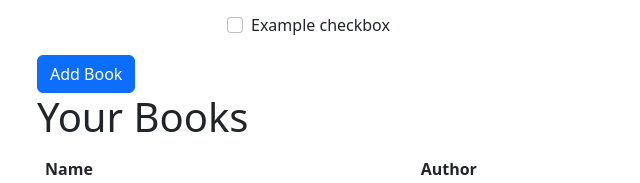
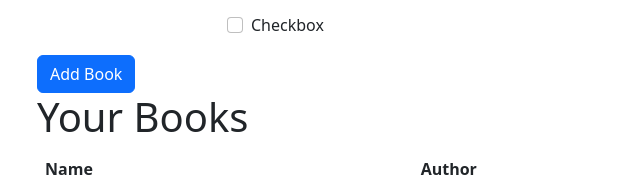
Before and after one commit to Surenderpanwar99/clglibrary, a plain HTML site: page index.html in a window 1280 px wide. Shown: the part 342-525 px from the top of the page, 45-685 px from the left. Drawn offline with nearby package versions, Linux system fonts and the light colour scheme.

Commit message:
Update index.html

```diff
--- a/index.html
+++ b/index.html
@@ -86,7 +86,7 @@
                     <div class="form-check">
                         <input class="form-check-input" type="checkbox" id="gridCheck1">
                         <label class="form-check-label" for="gridCheck1">
-                            Example checkbox
+                            Checkbox
                         </label>
                     </div>
                 </div>
```
